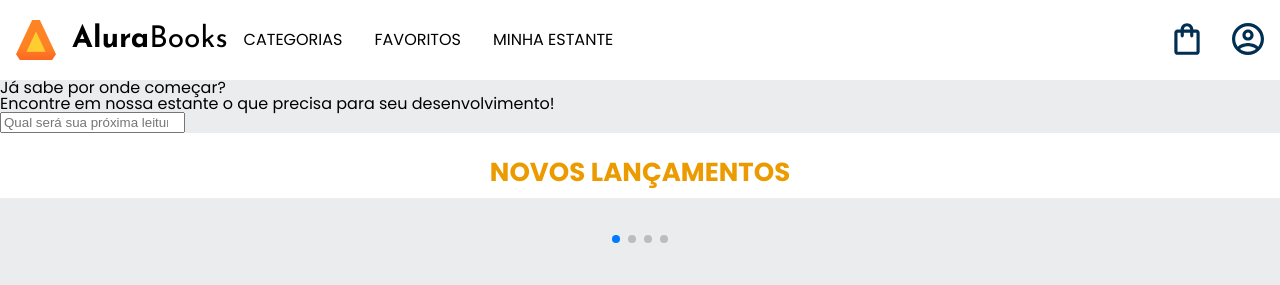
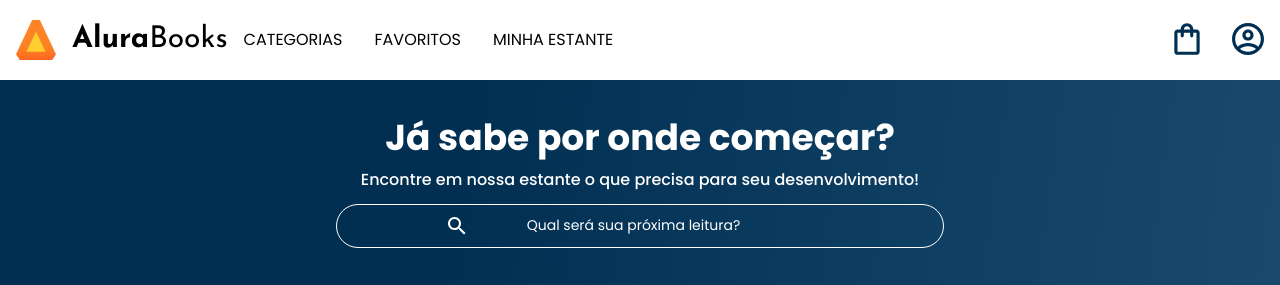
Before and after one commit to kauanyisabelle/alurabooks, a plain HTML site: page index.html in a window 1280 px wide. Shown: the top 285 px of the page. Drawn offline with nearby package versions, Linux system fonts and the light colour scheme; files whose address does not match are found by name.

Commit message:
Update styles.css

```diff
--- a/styles.css
+++ b/styles.css
@@ -1,5 +1,5 @@
 @import url("header.css");
-@import url("sbanner.css");
+@import url("banner.css");
 @import url("carrossel.css");
 @import url("topicos.css");
 @import url("contato.css");
```
